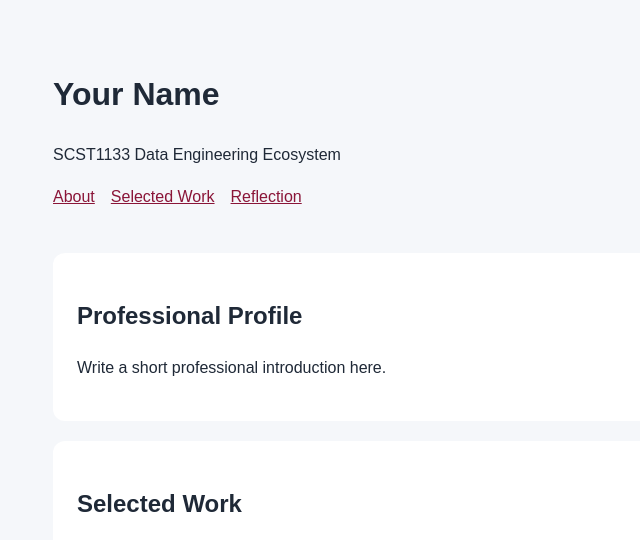
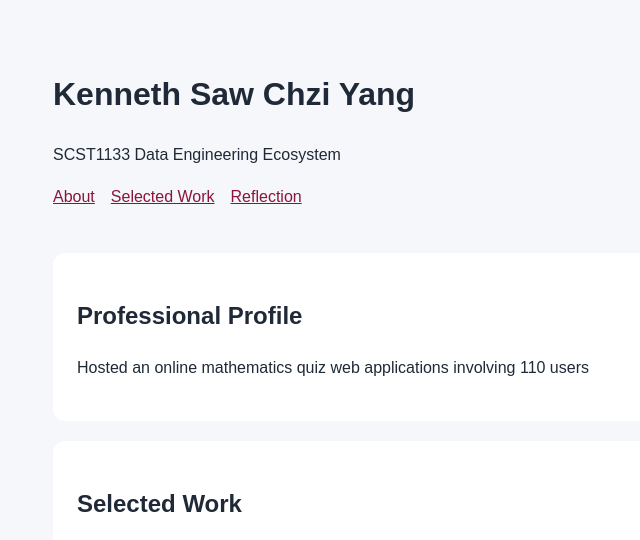
Before and after one commit to kennethsawchzi-pixel/kennethsawchzi.github.io, a plain HTML site: page index.html in a window 1280 px wide. Shown: the top 540 px of the page, without its empty margins (107-747 px from the left). Drawn offline with Linux system fonts and the light colour scheme.

Commit message:
Update index.html

```diff
--- a/index.html
+++ b/index.html
@@ -8,7 +8,7 @@
 </head>
 <body>
   <header>
-    <h1>Your Name</h1>
+    <h1>Kenneth Saw Chzi Yang</h1>
     <p>SCST1133 Data Engineering Ecosystem</p>
     <nav>
       <a href="#about">About</a>
@@ -20,7 +20,7 @@
   <main>
     <section id="about">
       <h2>Professional Profile</h2>
-      <p>Write a short professional introduction here.</p>
+      <p>Hosted an online mathematics quiz web applications involving 110 users</p>
     </section>
 
     <section id="work">
```
